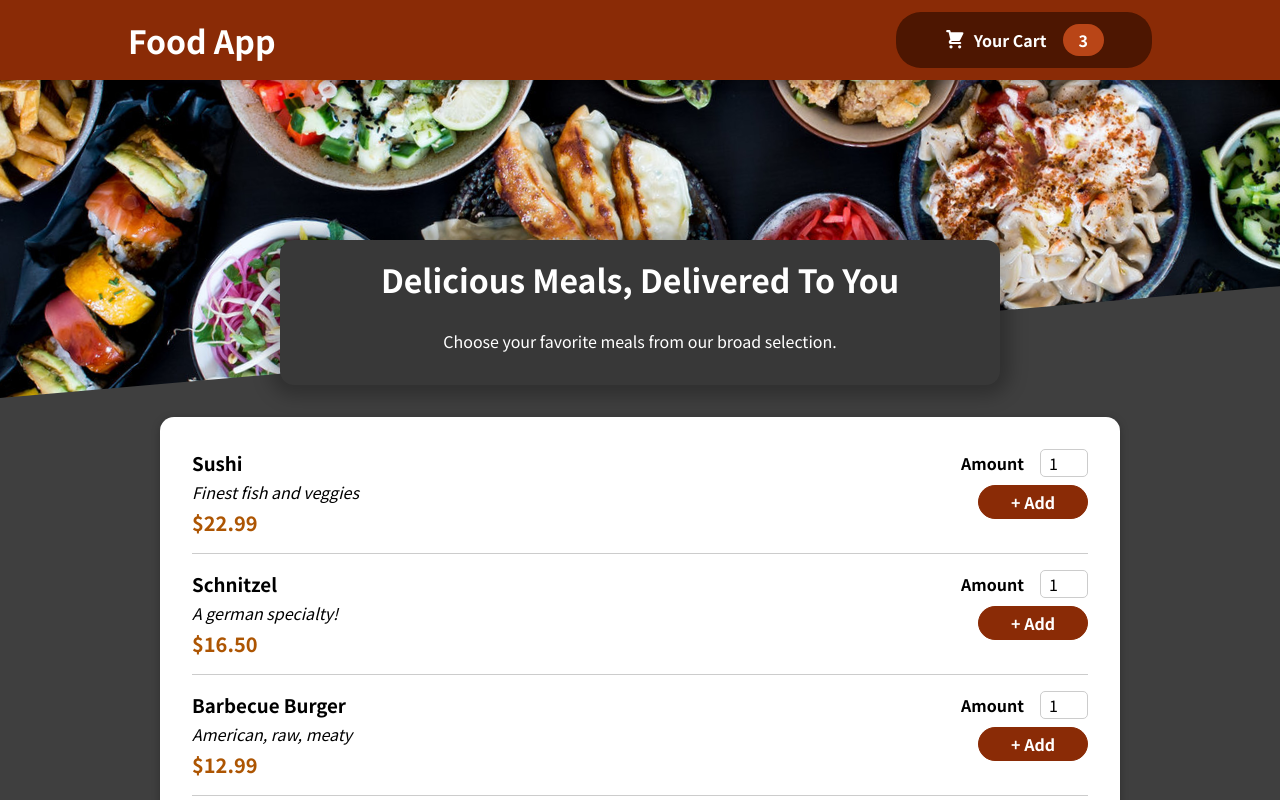
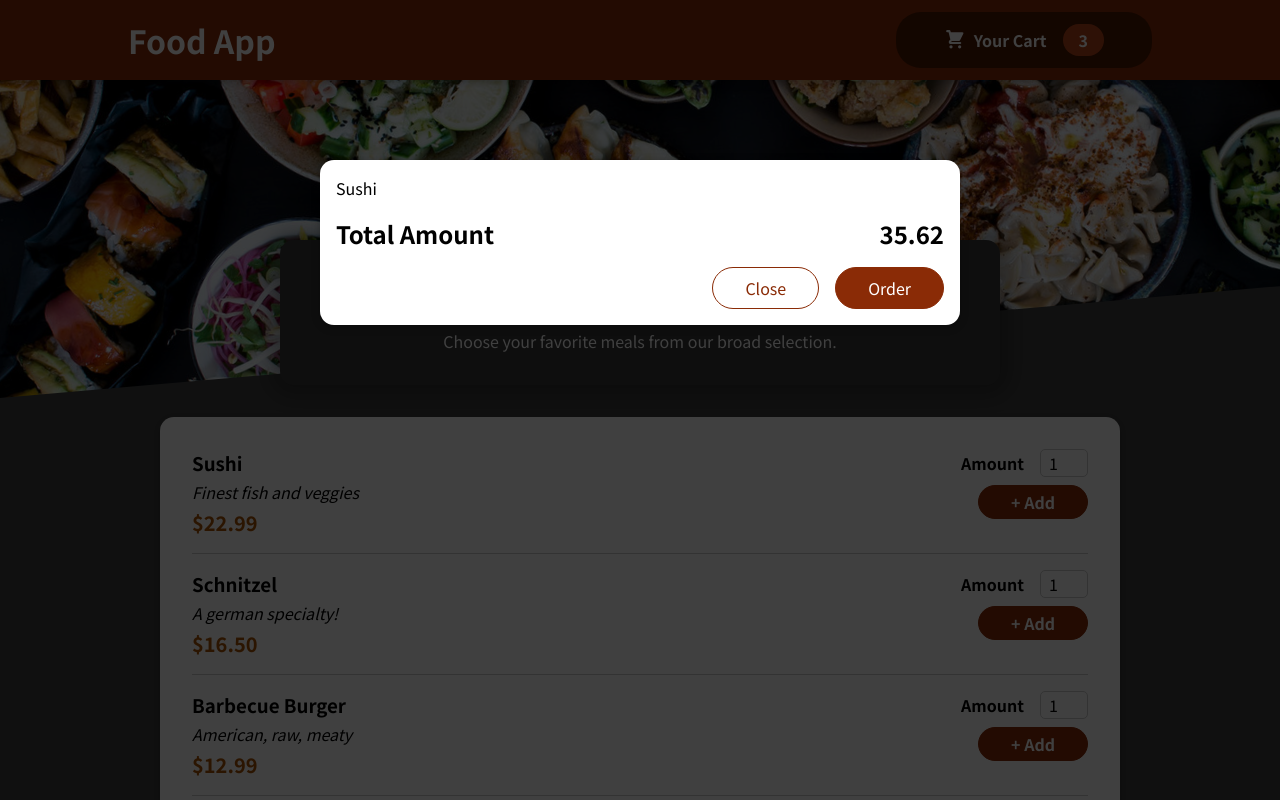
Before and after one commit to Carowet/react-food-order-app, a React (Create React App) app: page / in a window 1280 px wide. Shown: the top 800 px of the page. Built offline with nearby package versions, Linux system fonts and the light colour scheme.

Commit message:
adding modal through portals

```diff
--- a/src/App.js
+++ b/src/App.js
@@ -2,10 +2,12 @@
 
 import Header from "./components/Layout/Header";
 import Meals from "./components/Meals/Meals";
+import Cart from "./components/Cart/Cart"
 
 function App() {
   return (
     <Fragment>
+      <Cart />
       <Header />
       <main>
         <Meals />
--- a/src/components/Cart/Cart.js
+++ b/src/components/Cart/Cart.js
@@ -1,28 +1,28 @@
-import classes from './Cart.module.css'
+import Modal from "../UI/Modal";
+import classes from "./Cart.module.css";
 
-const Cart = props => {
-  const Cart = (props) => {
+const Cart = (props) => {
   const cartItems = (
-    <ul className={classes['cart-items']}>
-      {[{ id: 'c1', name: 'Sushi', amount: 2, price: 12.99 }].map((item) => (
+    <ul className={classes["cart-items"]}>
+      {[{ id: "c1", name: "Sushi", amount: 2, price: 12.99 }].map((item) => (
         <li>{item.name}</li>
       ))}
     </ul>
   );
 
   return (
-    <div>
+    <Modal>
       {cartItems}
       <div className={classes.total}>
         <span>Total Amount</span>
         <span>35.62</span>
       </div>
       <div className={classes.actions}>
-        <buton className={classes['button--alt']}>Close</buton>
+        <button className={classes["button--alt"]}>Close</button>
         <button className={classes.button}>Order</button>
       </div>
-    </div>
-  )
-}
+    </Modal>
+  );
+};
 
 export default Cart;
--- /dev/null
+++ b/src/components/UI/Modal.js
@@ -0,0 +1,32 @@
+import { Fragment } from "react";
+import ReactDOM from "react-dom";
+
+import classes from "./Modal.module.css";
+
+const Backdrop = (props) => {
+  return <div className={classes.backdrop} />;
+};
+
+const ModalOverlay = (props) => {
+  return (
+    <div className={classes.modal}>
+      <div className={classes.content}>{props.children}</div>
+    </div>
+  );
+};
+
+const portalElement = document.getElementById("overlays");
+
+const Modal = (props) => {
+  return (
+    <Fragment>
+      {ReactDOM.createPortal(<Backdrop />, portalElement)}
+      {ReactDOM.createPortal(
+        <ModalOverlay>{props.children}</ModalOverlay>,
+        portalElement
+      )}
+    </Fragment>
+  );
+};
+
+export default Modal;
--- /dev/null
+++ b/src/components/UI/Modal.module.css
@@ -0,0 +1,40 @@
+.backdrop {
+  position: fixed;
+  top: 0;
+  left: 0;
+  width: 100%;
+  height: 100vh;
+  z-index: 20;
+  background-color: rgba(0, 0, 0, 0.75);
+}
+
+.modal {
+  position: fixed;
+  top: 20vh;
+  left: 5%;
+  width: 90%;
+  background-color: white;
+  padding: 1rem;
+  border-radius: 14px;
+  box-shadow: 0 2px 8px rgba(0, 0, 0, 0.25);
+  z-index: 30;
+  animation: slide-down 300ms ease-out forwards;
+}
+
+@media (min-width: 768px) {
+  .modal {
+    width: 40rem;
+    left: calc(50% - 20rem);
+  }
+}
+
+@keyframes slide-down {
+  from {
+    opacity: 0;
+    transform: translateY(-3rem);
+  }
+  to {
+    opacity: 1;
+    transform: translateY(0);
+  }
+}
```
